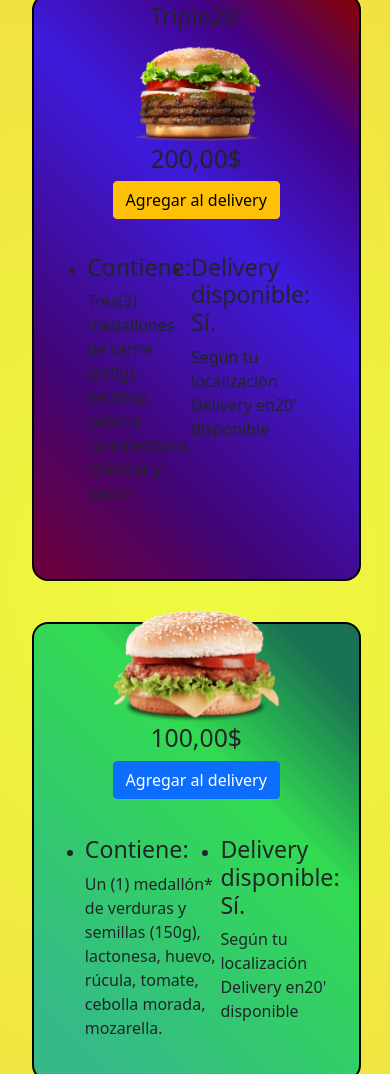
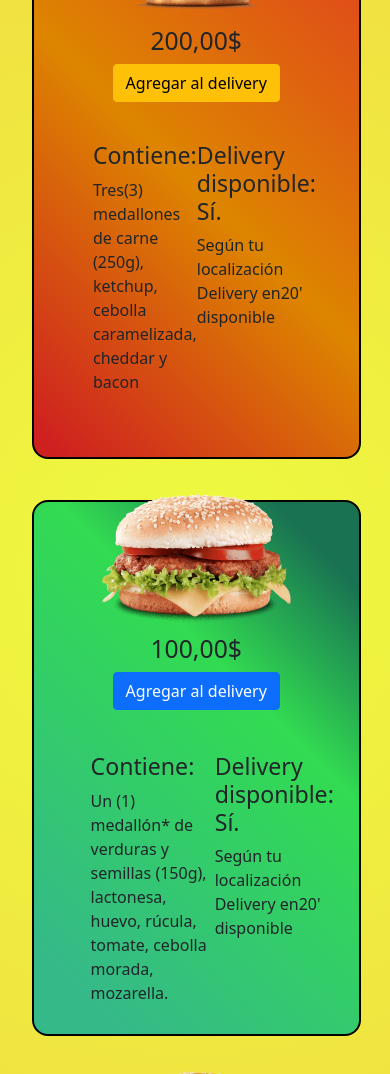
Before and after one commit to JuanSBdev/Proyecto-Coderhouse, a website: page pages/inicio.html in a window 390 px wide. Shown: the part 1572-2646 px from the top of the page. Drawn offline with nearby package versions, Linux system fonts and the light colour scheme; a web font is replaced by a local one.

Commit message:
fullbeta

```diff
--- a/scss/partitions/_mainmob.scss
+++ b/scss/partitions/_mainmob.scss
@@ -17,7 +17,7 @@
     }
     .buscador{
         width: 90%;
-        padding-bottom: 20%;
+                padding-bottom: 20%;
 
         display: flex;
         flex-flow: row wrap;
@@ -76,7 +76,10 @@
     background: rgb(255,222,0);
     background: linear-gradient(50deg, rgba(255,222,0,1) 25%, rgba(255,170,0,1) 80%, rgba(255,156,0,1) 87%, rgba(255,146,0,1) 94%, rgba(255,111,0,1) 100%);
     list-style-type: none;
-
+    ul{
+        list-style-type: none;
+        margin: 2%;
+    }
     .oferta{
         display: flex;
         align-self: flex-start;
@@ -101,6 +104,8 @@
     }
         img{
             width: 80%;
+            margin-top: -35%;
+            padding-bottom: 5%;
         }
 
 
@@ -116,10 +121,13 @@
     flex-flow: row-reverse wrap;
     border: 2px solid black;
     border-radius: 1rem;
-    background:  rgb(106,0,62);
-    background: linear-gradient(45deg, rgba(106,0,62,1) 3%, rgba(65,5,117,1) 26%, rgba(62,27,221,1) 60%, rgba(67,2,135,1) 82%, rgba(135,2,2,1) 100%);
-    list-style-type: none;
-
+    background: rgb(207,32,32);
+    background: linear-gradient(45deg, rgba(207,32,32,1) 3%, rgba(221,133,0,1) 50%, rgba(225,66,30,1) 100%);
+            list-style-type: none;
+            ul{
+                list-style-type: none;
+                margin: 2%;
+            }
         .burger2{
             width: 100%;
             display: flex;
@@ -134,6 +142,8 @@
         }
         img{
             width: 70%;
+            margin-top: -20%;
+            padding-bottom: 5%;
 
         }
 
@@ -142,6 +152,7 @@
     grid-area: ca-3;
     width:90%;
     padding: 2%;
+    padding-top: 10%;
     display: flex;
     flex-flow: column nowrap;
     position: relative;
@@ -151,7 +162,10 @@
     border-radius: 1rem;
     background: rgb(53,185,137);
     background: linear-gradient(45deg, rgba(53,185,137,1) 10%, rgba(50,219,81,1) 65%, rgba(25,114,82,1) 90%);
-
+        ul{
+            list-style-type: none;
+            margin: 2%;
+        }
     .burger3{
         width: 100%;
         display: flex;
@@ -159,15 +173,15 @@
         justify-content: center;
         align-items: center;
         padding: 12%;
-            list-style-type: none;
 
     }
     .info-card3{
         display: flex;
     }
         img{
-            width: 70%;
-            margin-top: -40%;
+            width: 80%;
+            margin-top: -50%;
+            padding-bottom: 5%;
 
         }
 
@@ -197,12 +211,15 @@ list-style-type: none;
         }
         .info-card4{
             padding: 5%;
+            margin: 2%;
             display: flex;
             list-style-type: none;
         }
         img{
             width: 70%;
             margin-top: -40%;
+            padding-bottom: 5%;
+
         }
 
 }
```
Also changed, not shown: css/styles.css.
